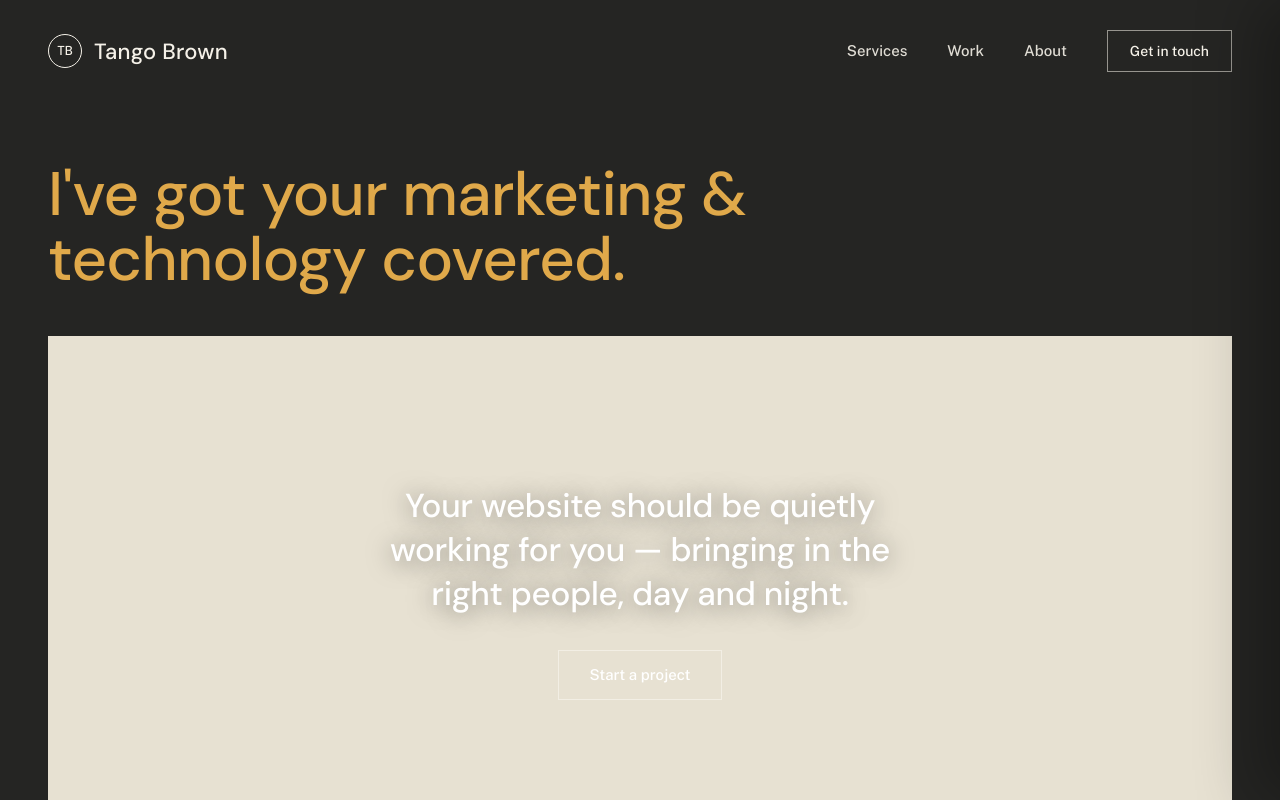
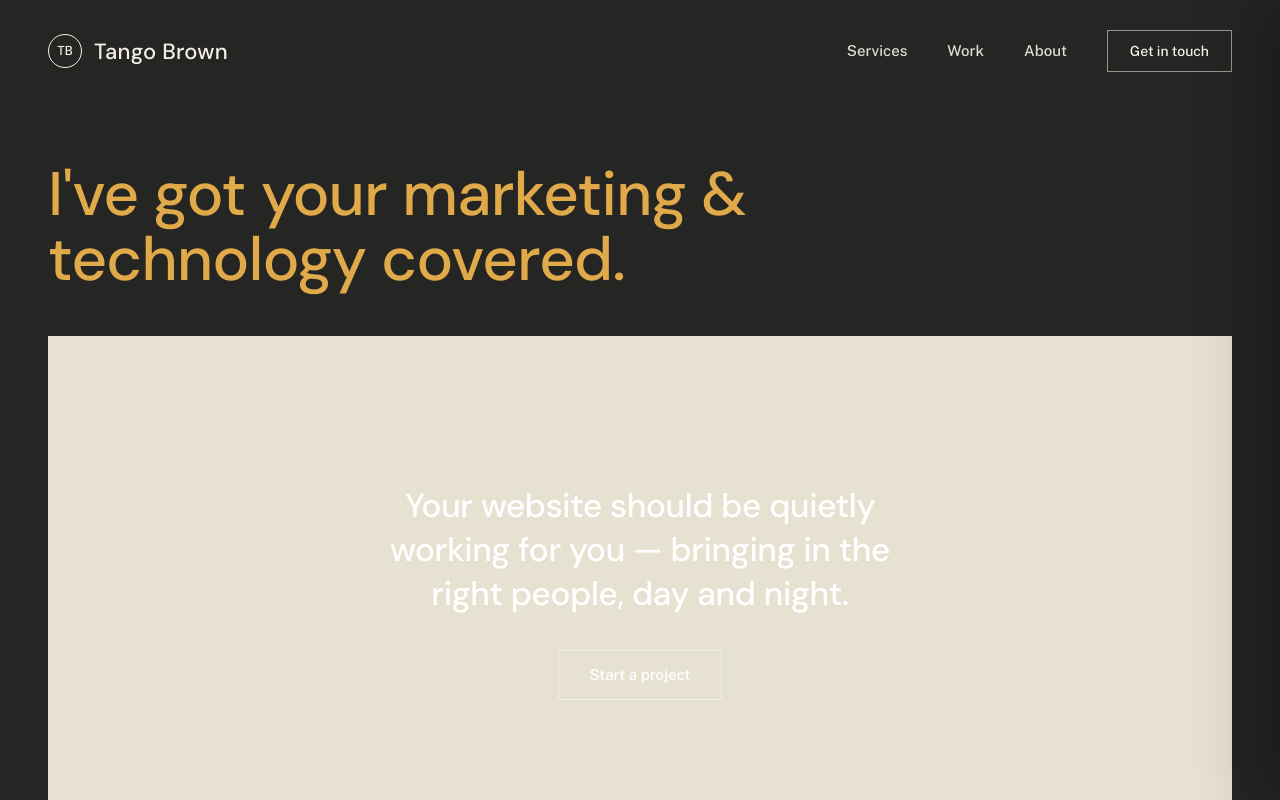
Before and after one commit to tangobrown/tango-site, a Next.js app: page / in a window 1280 px wide. Shown: the top 800 px of the page. Built offline with nearby package versions, Linux system fonts and the light colour scheme.

Commit message:
Hero overlay: drop text-shadow on the DM Sans heading line

```diff
--- a/components/Hero.tsx
+++ b/components/Hero.tsx
@@ -40,7 +40,6 @@ export default function Hero() {
               style={{
                 fontSize: "clamp(22px,2.6vw,34px)",
                 maxWidth: "22ch",
-                textShadow: "0 2px 24px rgba(0,0,0,.5)",
               }}
             >
               Your website should be quietly working for you — bringing in the
```
